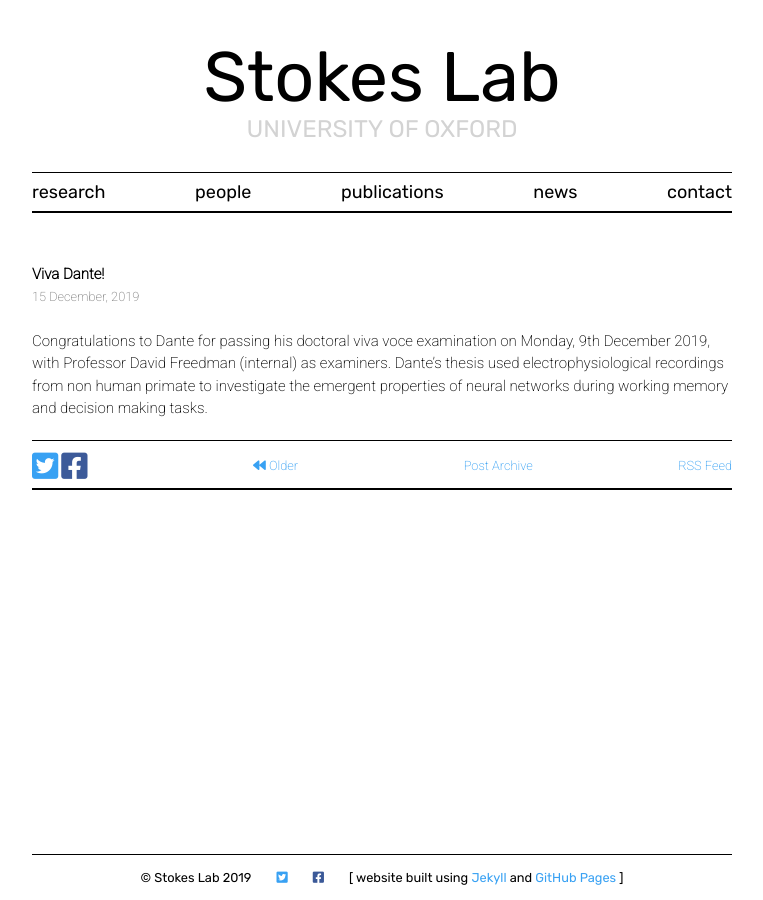
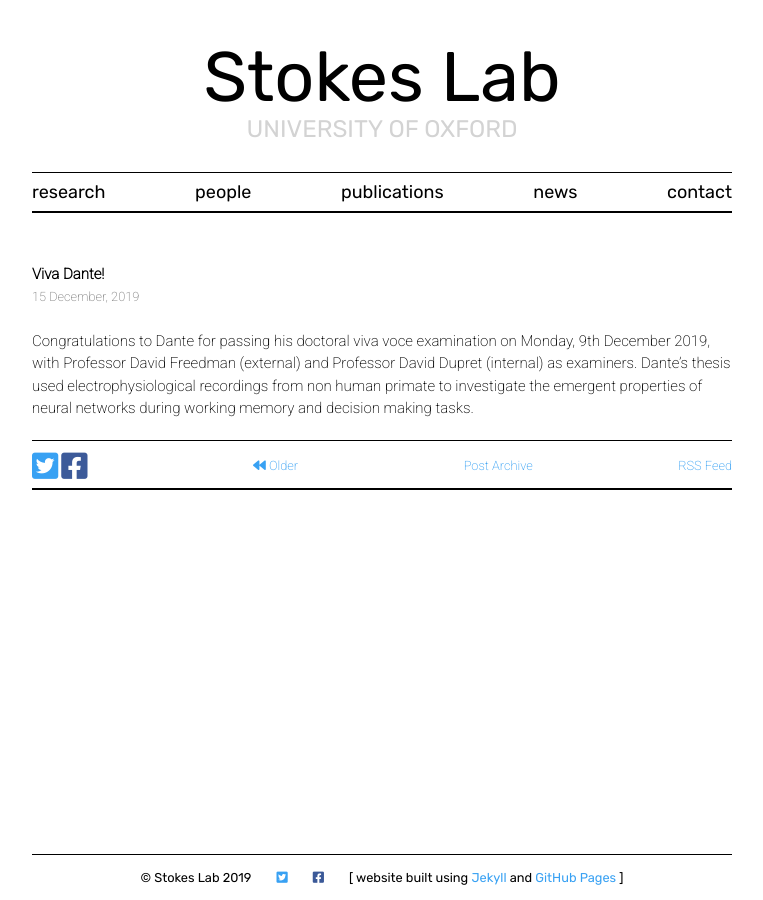
Before and after one commit to stokeslab/stokeslab.github.io, a Jekyll site: the page built from _posts/2019-12-15-vivadante.md, in a window 1280 px wide. Shown: the whole page, without its empty margins (258-1021 px from the left). Built offline with Jekyll 4.4.1, drawn with Linux system fonts in a browser that asks for light colours; nearby versions of some CDN libraries; some web fonts are replaced.

Commit message:
Update 2019-12-15-vivadante.md

```diff
--- a/_posts/2019-12-15-vivadante.md
+++ b/_posts/2019-12-15-vivadante.md
@@ -3,4 +3,4 @@
 title:  "Viva Dante!"
 ---
 
-Congratulations to Dante for passing his doctoral viva voce examination on Monday, 9th December 2019, with Professor David Freedman (internal) as examiners. Dante's thesis used electrophysiological recordings from non human primate to investigate the emergent properties of neural networks during working memory and decision making tasks.
+Congratulations to Dante for passing his doctoral viva voce examination on Monday, 9th December 2019, with Professor David Freedman (external) and Professor David Dupret (internal) as examiners. Dante's thesis used electrophysiological recordings from non human primate to investigate the emergent properties of neural networks during working memory and decision making tasks.
```
